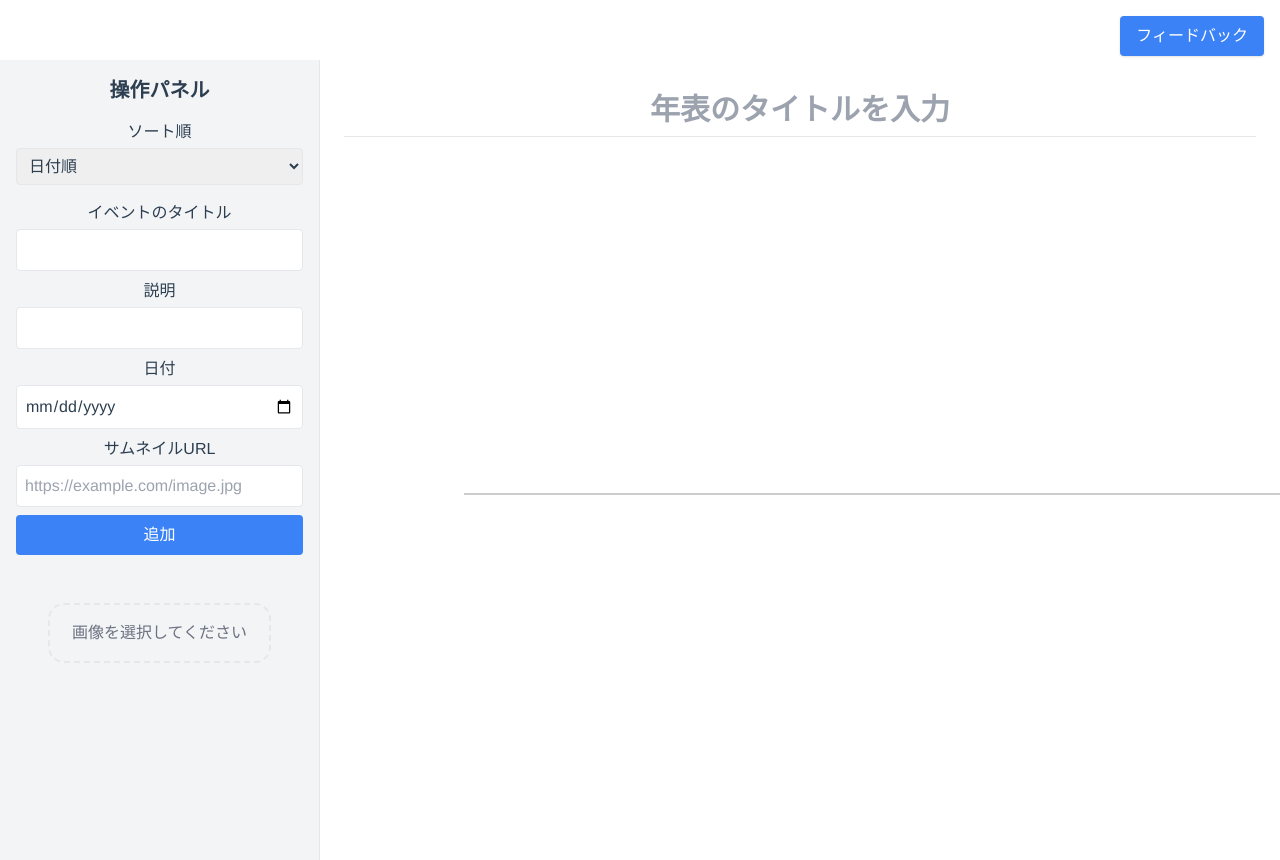
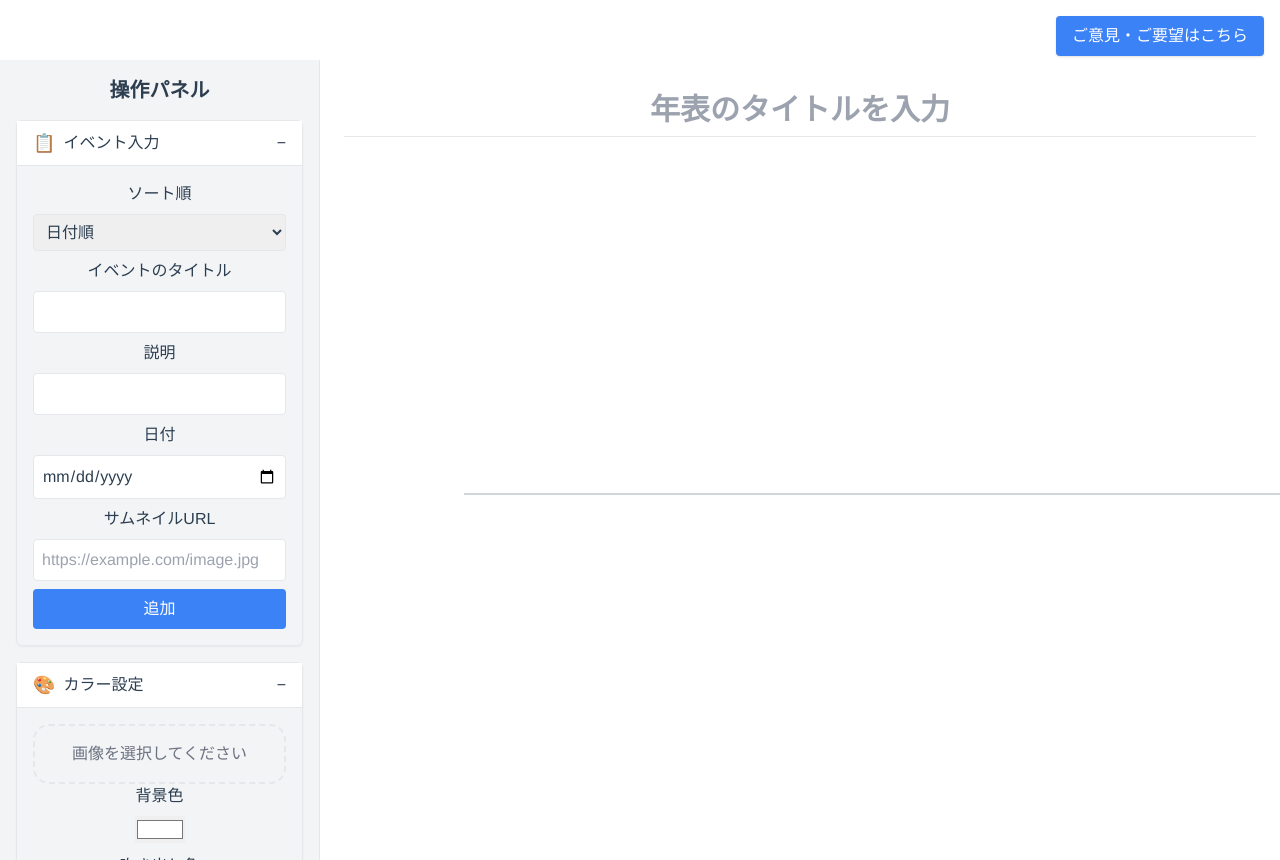
Before and after one commit to abokke/timeline, a Vue app: page / in a window 1280 px wide. Built offline with nearby package versions, Linux system fonts and the light colour scheme.

Commit message:
カラーピッカー対応

```diff
--- /dev/null
+++ b/app/src/components/ColorThemeEditor.vue
@@ -0,0 +1,47 @@
+<template>
+  <div>
+    <ImageUpload @image-selected="$emit('image-selected', $event)" />
+    <div v-if="selectedImage" class="mt-4">
+      <p class="text-sm text-gray-600">画像ファイル名: {{ selectedImage.file.name }}</p>
+    </div>
+    <div v-if="theme && theme.background" class="space-y-2">
+      <label class="block font-medium">背景色</label>
+      <input type="color" :value="theme.background" @input="updateColor('background', $event.target.value)" />
+
+      <label class="block font-medium">吹き出し色</label>
+      <input type="color" :value="theme.bubble" @input="updateColor('bubble', $event.target.value)" />
+
+      <label class="block font-medium">中央線色</label>
+      <input type="color" :value="theme.line" @input="updateColor('line', $event.target.value)" />
+    </div>
+  </div>
+</template>
+
+<script setup>
+import ImageUpload from '@/components/ImageUpload.vue'
+import { getReadableTextColor } from '@/utils/color.js'
+
+const props = defineProps({
+  selectedImage: Object,
+  theme: {
+    type: Object,
+    required: true
+  }
+})
+
+const emit = defineEmits(['image-selected', 'update-theme'])
+
+function updateColor(key, value) {
+  const updated = { ...props.theme, [key]: value }
+
+  if (key === 'background') {
+    // 補色を自動設定するならここで入れる
+    updated.text = getReadableTextColor(value)
+  }
+  emit('update-theme', updated)
+}
+</script>
+
+<style scoped>
+/* optional */
+</style>
--- a/app/src/components/EventCard.vue
+++ b/app/src/components/EventCard.vue
@@ -2,12 +2,31 @@
   <div>
     <!-- 吹き出し本体 -->
     <div
-      class="relative bg-blue-100 p-4 rounded-lg shadow-md max-w-xs group after:content-[''] after:absolute after:left-1/2 after:-translate-x-1/2 after:border-8 after:border-transparent"
-      :class="{
-        'after:top-full after:border-t-blue-100': position === 'top',
-        'after:bottom-full after:border-b-blue-100': position === 'bottom'
+      ref="bubble"
+      class="relative p-4 rounded-lg shadow-md max-w-xs group"
+      :style="{ backgroundColor: bubbleColor, color: textColor }"
+    >
+      <!-- 三角（下付き） -->
+      <div
+        v-if="position === 'top'"
+        class="absolute left-1/2 -bottom-4 w-0 h-0"
+        :style="{
+          borderLeft: '16px solid transparent',
+          borderRight: '16px solid transparent',
+          borderTop: `16px solid ${bubbleColor}`,
+          transform: 'translateX(-50%)'
         }"
-    >
+      />
+      <div
+        v-else
+        class="absolute left-1/2 -top-4 w-0 h-0"
+        :style="{
+          borderLeft: '16px solid transparent',
+          borderRight: '16px solid transparent',
+          borderBottom: `16px solid ${bubbleColor}`,
+          transform: 'translateX(-50%)'
+        }"
+      />
       <!-- 編集 & 削除 ボタン（ホバー時） -->
       <div
         class="absolute -top-8 right-0 bg-white border rounded px-2 py-1 shadow z-10 hidden group-hover:flex space-x-3"
@@ -43,49 +62,59 @@
 
       <!-- 通常表示 -->
       <template v-else>
-        <h3 class="font-bold text-lg">{{ event.title }}</h3>
-        <p class="text-sm text-gray-700">{{ event.description }}</p>
-        <p class="text-xs text-gray-500 mt-1">{{ formattedDate }}</p>
+        <h3 class="font-bold text-lg" :style="{ color: textColor }">{{ event.title }}</h3>
+        <p class="text-sm" :style="{ color: textColor }">{{ event.description }}</p>
+        <p class="text-xs mt-1" :style="{ color: textColor }">{{ formattedDate }}</p>
       </template>
     </div>
   </div>
 </template>
 
-<script>
-export default {
-  name: 'EventCard',
-  props: ['event', 'position'],
-  data() {
-    return {
-      isEditing: false,
-      editableEvent: { ...this.event }
-    };
+<script setup>
+import { ref, computed, watch } from 'vue'
+
+const props = defineProps({
+  event: Object,
+  position: String,
+  bubbleColor: {
+    type: String,
+    default: '#dbeafe' // ← Tailwindの bg-blue-100 に近い色
   },
-  watch: {
-    event(newVal) {
-      this.editableEvent = { ...newVal };
+  textColor: {
+    type: String,
+    default: '#000000'
   }
-  },
-  computed: {
-    formattedDate() {
-      const date = new Date(this.event.date);
+})
+
+const emit = defineEmits(['update-event', 'delete-event'])
+
+const isEditing = ref(false)
+const editableEvent = ref({ ...props.event })
+
+watch(
+  () => props.event,
+  (newVal) => {
+    editableEvent.value = { ...newVal }
+  }
+)
+
+const formattedDate = computed(() => {
+  const date = new Date(props.event.date)
   return date.toLocaleDateString('ja-JP', {
     year: 'numeric',
     month: 'long',
     day: 'numeric'
-      });
+  })
+})
+
+function startEditing() {
+  isEditing.value = true
 }
-  },
-  methods: {
-    startEditing() {
-      this.isEditing = true;
-    },
-    saveEdit() {
-      this.$emit('update-event', { ...this.editableEvent });
-      this.isEditing = false;
+
+function saveEdit() {
+  emit('update-event', { ...editableEvent.value })
+  isEditing.value = false
 }
-  }
-};
 </script>
 
 <style scoped>
--- /dev/null
+++ b/app/src/components/EventForm.vue
@@ -0,0 +1,38 @@
+<template>
+  <div class="space-y-2">
+    <label class="block font-medium">イベントのタイトル</label>
+    <input v-model="form.title" type="text" class="w-full p-2 border rounded" />
+
+    <label class="block font-medium">説明</label>
+    <input v-model="form.description" type="text" class="w-full p-2 border rounded" />
+
+    <label class="block font-medium">日付</label>
+    <input v-model="form.date" type="date" class="w-full p-2 border rounded" />
+
+    <label class="block font-medium">サムネイルURL</label>
+    <input v-model="form.thumbnail" type="text" class="w-full p-2 border rounded" placeholder="https://example.com/image.jpg" />
+
+    <button
+      @click="$emit('submit')"
+      class="w-full text-white p-2 rounded"
+      :style="{ backgroundColor: themeColor || '#3b82f6' }"
+    >
+      追加
+    </button>
+  </div>
+</template>
+
+<script setup>
+import { toRefs } from 'vue'
+
+const props = defineProps({
+  form: Object,
+  themeColor: String
+})
+const emit = defineEmits(['submit'])
+const { form } = toRefs(props)
+</script>
+
+<style scoped>
+/* optional */
+</style>
--- /dev/null
+++ b/app/src/components/SidebarPanel.vue
@@ -0,0 +1,111 @@
+<template>
+  <aside class="w-80 bg-gray-100 p-4 border-r overflow-y-auto">
+    <h2 class="text-xl font-semibold mb-4">操作パネル</h2>
+
+    <!-- セクション：イベント入力 -->
+    <section class="mb-4 border rounded-md shadow-sm">
+      <header
+        @click="toggleSection('event')"
+        class="flex items-center justify-between px-4 py-2 cursor-pointer bg-white hover:bg-gray-50 border-b"
+      >
+        <div class="flex items-center gap-2">
+          <span class="text-lg">📋</span>
+          <span class="font-medium">イベント入力</span>
+        </div>
+        <span>{{ openSections.event ? '−' : '+' }}</span>
+      </header>
+      <div v-if="openSections.event" class="p-4 space-y-2">
+        <label class="block font-medium">ソート順</label>
+        <select v-model="sortKeyProxy" class="w-full p-2 border rounded">
+          <option value="date">日付順</option>
+          <option value="title">タイトル順</option>
+        </select>
+
+        <EventForm
+        :form="newEvent"
+        :themeColor="themeColor"
+        @submit="$emit('add-event')"
+      />
+          </div>
+    </section>
+
+    <!-- セクション：カラー設定 -->
+    <section class="mb-4 border rounded-md shadow-sm">
+      <header
+        @click="toggleSection('color')"
+        class="flex items-center justify-between px-4 py-2 cursor-pointer bg-white hover:bg-gray-50 border-b"
+      >
+        <div class="flex items-center gap-2">
+          <span class="text-lg">🎨</span>
+          <span class="font-medium">カラー設定</span>
+        </div>
+        <span>{{ openSections.color ? '−' : '+' }}</span>
+      </header>
+      <div v-if="openSections.color" class="p-4">
+        <ColorThemeEditor
+          :selectedImage="selectedImage"
+          :theme="themeRef"
+          @image-selected="$emit('image-selected', $event)"
+          @update-theme="$emit('update-theme', $event)"
+        />
+      </div>
+    </section>
+
+    <!-- セクション：その他設定 -->
+    <section class="mb-4 border rounded-md shadow-sm">
+      <header
+        @click="toggleSection('other')"
+        class="flex items-center justify-between px-4 py-2 cursor-pointer bg-white hover:bg-gray-50 border-b"
+      >
+        <div class="flex items-center gap-2">
+          <span class="text-lg">⚙️</span>
+          <span class="font-medium">表示・その他設定</span>
+        </div>
+        <span>{{ openSections.other ? '−' : '+' }}</span>
+      </header>
+      <div v-if="openSections.other" class="p-4 text-sm text-gray-500">
+        <p>ここに今後の設定オプションが入ります。</p>
+      </div>
+    </section>
+  </aside>
+</template>
+
+<script setup>
+import { ref, watch } from 'vue'
+import ImageUpload from '@/components/ImageUpload.vue'
+import EventForm from '@/components/EventForm.vue'
+import ColorThemeEditor from '@/components/ColorThemeEditor.vue'
+
+const props = defineProps({
+  sortKey: String,
+  newEvent: Object,
+  selectedImage: Object,
+  themeColor: String,
+  theme: Object
+})
+
+const emit = defineEmits(['add-event', 'image-selected', 'update:sortKey', 'update-theme'])
+const sortKeyProxy = ref(props.sortKey)
+const themeRef = props.theme
+
+watch(sortKeyProxy, val => emit('update:sortKey', val))
+
+watch(
+  () => props.theme,
+  (newVal) => {
+    themeRef.value = newVal
+  }
+)
+
+const openSections = ref({ event: true, color: true, other: false })
+function toggleSection(key) {
+  openSections.value[key] = !openSections.value[key]
+}
+
+</script>
+
+<style scoped>
+section + section {
+  margin-top: 1rem;
+}
+</style>
--- /dev/null
+++ b/app/src/utils/color.js
@@ -0,0 +1,15 @@
+/**
+ * 背景色に対して読みやすい文字色（黒 or 白）を返す
+ * @param {string} hex - 7桁の16進数カラー（例: '#ffffff'）
+ * @returns {string} '#000000' または '#ffffff'
+ */
+export function getReadableTextColor(hex) {
+    if (!hex || typeof hex !== 'string' || hex.length !== 7 || !hex.startsWith('#')) return '#000000'
+
+    const r = parseInt(hex.slice(1, 3), 16)
+    const g = parseInt(hex.slice(3, 5), 16)
+    const b = parseInt(hex.slice(5, 7), 16)
+
+    const luminance = 0.299 * r + 0.587 * g + 0.114 * b
+    return luminance < 128 ? '#ffffff' : '#000000'
+  }
--- a/app/src/views/Home.vue
+++ b/app/src/views/Home.vue
@@ -6,84 +6,50 @@
       target="_blank"
       class="fixed top-4 right-4 bg-blue-500 text-white px-4 py-2 rounded shadow hover:bg-blue-600 transition"
     >
-      フィードバック
+      ご意見・ご要望はこちら
     </a>
 
-    <!-- 左：操作パネル -->
-    <aside class="w-80 bg-gray-100 p-4 border-r overflow-y-auto">
-      <h2 class="text-xl font-semibold mb-4">操作パネル</h2>
-
-      <!-- ソート選択 -->
-      <div class="mb-4">
-        <label class="block mb-1 font-medium">ソート順</label>
-        <select v-model="sortKey" class="w-full p-2 border rounded">
-          <option value="date">日付順</option>
-          <option value="title">タイトル順</option>
-        </select>
-      </div>
-
-      <!-- イベント追加フォーム -->
-      <div class="mb-4">
-        <label class="block mb-1 font-medium">イベントのタイトル</label>
-        <input v-model="newEvent.title" type="text" class="w-full p-2 border rounded mb-2" />
-
-        <label class="block mb-1 font-medium">説明</label>
-        <input v-model="newEvent.description" type="text" class="w-full p-2 border rounded mb-2" />
-
-        <label class="block mb-1 font-medium">日付</label>
-        <input v-model="newEvent.date" type="date" class="w-full p-2 border rounded mb-2" />
-
-        <label class="block mb-1 font-medium">サムネイルURL</label>
-        <input v-model="newEvent.thumbnail" type="text" class="w-full p-2 border rounded mb-2" placeholder="https://example.com/image.jpg" />
-
-        <button @click="addEvent" class="w-full text-white p-2 rounded" :style="{ backgroundColor: themeColor || '#3b82f6' }">
-          追加
-        </button>
-      </div>
-      <div class="p-8">
-        <ImageUpload @image-selected="onImageSelected" />
-        <div v-if="selectedImage" class="mt-4">
-          <p class="text-sm text-gray-600">画像ファイル名: {{ selectedImage.file.name }}</p>
-        </div>
-      </div>
-    </aside>
-
+    <SidebarPanel
+      :sortKey="sortKey"
+      :newEvent="newEvent"
+      :selectedImage="selectedImage"
+      :themeColor="themeColor"
+      :theme="timelineTheme"
+      @add-event="addEvent"
+      @image-selected="onImageSelected"
+      @update:sortKey="val => sortKey = val"
+      @update-theme="handleThemeUpdate"
+    />
     <!-- 右：年表表示エリア -->
     <main class="flex-1 p-6 overflow-x-auto relative" :style="{ backgroundColor: timelineTheme.background }">
       <input
         v-model="timelineTitle"
         type="text"
         placeholder="年表のタイトルを入力"
-        class="text-3xl font-bold mb-6 w-full text-center border-b p-2 outline-none" :style="{ color: timelineTheme.text, backgroundColor: timelineTheme.background }"
+        class="text-3xl font-bold mb-6 w-full text-center border-b p-2 outline-none"
+        :style="{ color: timelineTheme.text, backgroundColor: timelineTheme.background }"
       />
 
       <!-- 年表タイムライン -->
       <div ref="timelineContainer" class="relative w-max min-w-full h-[600px]">
+        <div ref="timelineLine" class="absolute top-1/2 translate-y-8 left-[120px] w-full border-t-2 border-gray-300 z-0"></div>
 
-  <!-- 中央線 -->
-  <div ref="timelineLine" class="absolute top-1/2 translate-y-8 left-[120px] w-full border-t-2 border-gray-300 z-0" :style="{ borderColor: timelineTheme.line }"></div>
-
-<!-- イベントごとの目盛り -->
         <div
           v-for="event in sortedEvents"
           :key="event.id"
           class="absolute flex flex-col items-center z-0"
           :style="{
             left: `${(event.globalIndex + 1) * 120}px`,
-    top: '50%', // 中央線の位置に合わせる
+            top: '50%',
             transform: 'translate(-50%, 0%)'
           }"
         >
-  <!-- 目盛り線（中央線の下に出る） -->
           <div class="h-12 border-l border-gray-400"></div>
-
-  <!-- 日付ラベル（さらにその下） -->
           <div class="text-xs text-gray-500 mt-1">
             {{ new Date(event.date).toLocaleDateString('ja-JP', { year: 'numeric', month: '2-digit', day: '2-digit' }) }}
           </div>
         </div>
 
-  <!-- 上表示エリア（2段構成） -->
         <div class="absolute top-4 w-full">
           <div
             v-for="event in topTier1Events"
@@ -94,6 +60,8 @@
             <EventCard
               :event="event"
               position="top"
+              :bubbleColor="timelineTheme.bubble"
+              :textColor="getReadableTextColor(timelineTheme.bubble)"
               @update-event="updateEvent"
               @delete-event="deleteEvent(event.id)"
             />
@@ -110,12 +78,13 @@
             <EventCard
               :event="event"
               position="top"
+              :bubbleColor="timelineTheme.bubble"
+              :textColor="getReadableTextColor(timelineTheme.bubble)"
               @update-event="updateEvent"
               @delete-event="deleteEvent(event.id)"
             />
           </div>
         </div>
-
       </div>
     </main>
   </div>
@@ -125,53 +94,45 @@
 import { ref, computed, onMounted } from 'vue'
 import ImageUpload from '@/components/ImageUpload.vue'
 import EventCard from '@/components/EventCard.vue'
+import SidebarPanel from '@/components/SidebarPanel.vue'
+import { getReadableTextColor } from '@/utils/color.js'
+
 
 const timelineTitle = ref('')
 const sortKey = ref('date')
-const newEvent = ref({
-  title: '',
-  description: '',
-  date: '',
-  thumbnail: ''
-})
+const newEvent = ref({ title: '', description: '', date: '', thumbnail: '' })
 const events = ref([])
 const selectedImage = ref(null)
+const themeColor = ref('')
+
 const timelineTheme = ref({
   background: '#ffffff',
   bubble: '#eeeeee',
   line: '#cccccc',
   text: '#000000'
 })
-const themeColor = ref('')
+timelineTheme.value.text = getReadableTextColor(timelineTheme.value.background)
+
+const openSections = ref({ event: true, color: true, other: false })
+function toggleSection(key) {
+  openSections.value[key] = !openSections.value[key]
+}
 
 function onImageSelected(data) {
   selectedImage.value = data
   const colors = data.palette || []
-
-  // 色数が少ない場合のフォールバック対応
   const fallback = (i, def) => colors[i] ?? def
-
   timelineTheme.value = {
     background: fallback(0, '#ffffff'),
-    bubble:     fallback(1, fallback(0, '#eeeeee')),
-    line:       fallback(2, '#cccccc'),
-    text:       getReadableTextColor(colors[0]) // 背景に応じた可読色
+    bubble: fallback(1, fallback(0, '#eeeeee')),
+    line: fallback(2, '#cccccc'),
+    text: getReadableTextColor(colors[0])
   }
-}
-
-function getReadableTextColor(rgbString) {
-  if (!rgbString) return '#000000'
-  const [r, g, b] = rgbString.match(/\d+/g).map(Number)
-  const luminance = 0.299 * r + 0.587 * g + 0.114 * b
-  return luminance < 128 ? '#ffffff' : '#000000'
 }
 
 function addEvent() {
   if (newEvent.value.title && newEvent.value.description && newEvent.value.date) {
-    const event = {
-      id: Date.now(),
-      ...newEvent.value
-    }
+    const event = { id: Date.now(), ...newEvent.value }
     events.value.push(event)
     localStorage.setItem('events', JSON.stringify(events.value))
     newEvent.value = { title: '', description: '', date: '', thumbnail: '' }
@@ -214,6 +175,10 @@ onMounted(() => {
     }
   }
 })
+
+function handleThemeUpdate(newTheme) {
+  timelineTheme.value = newTheme
+}
 </script>
 
 <style scoped>
```
Lines whose indentation alone changed are shown as unchanged.
